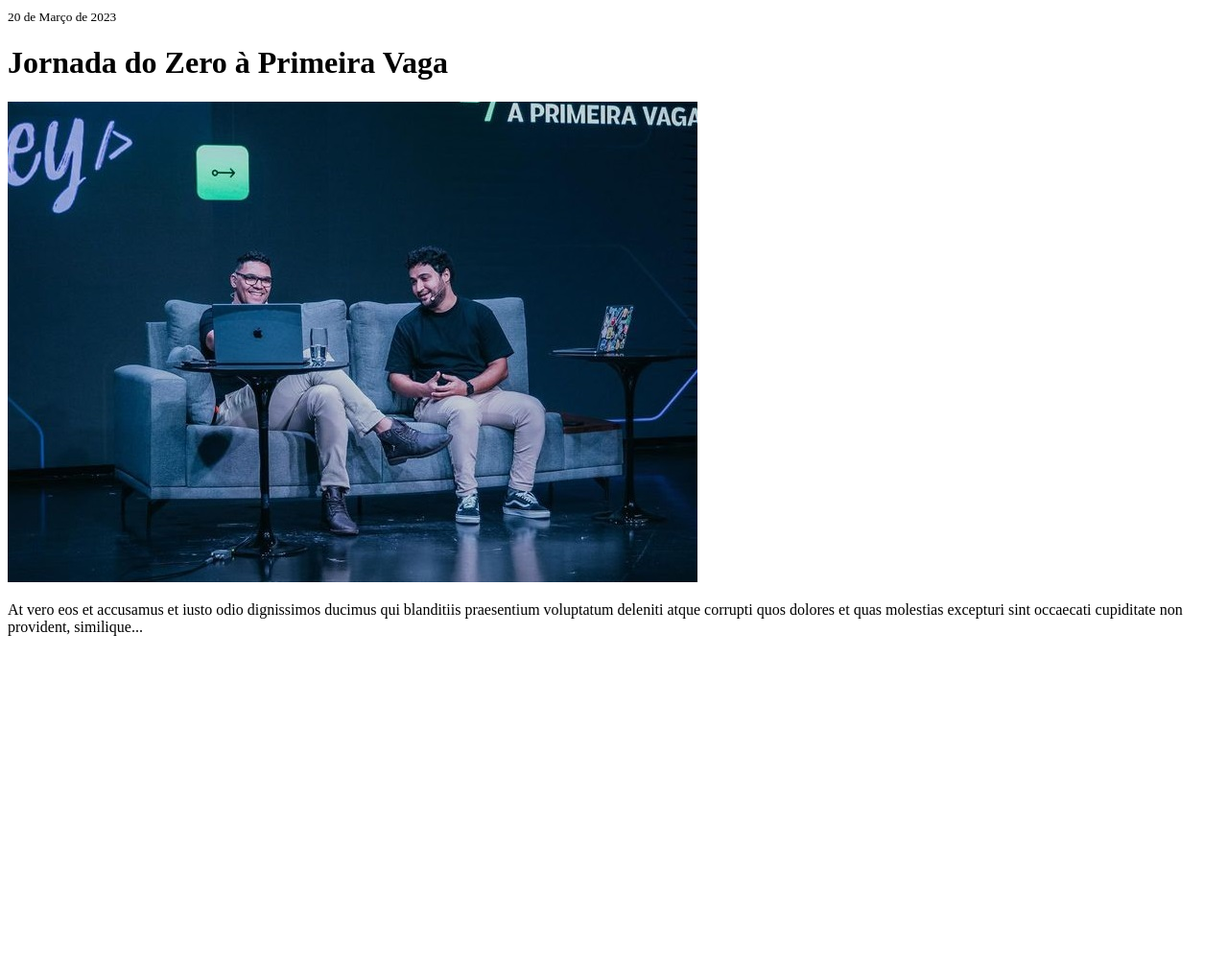
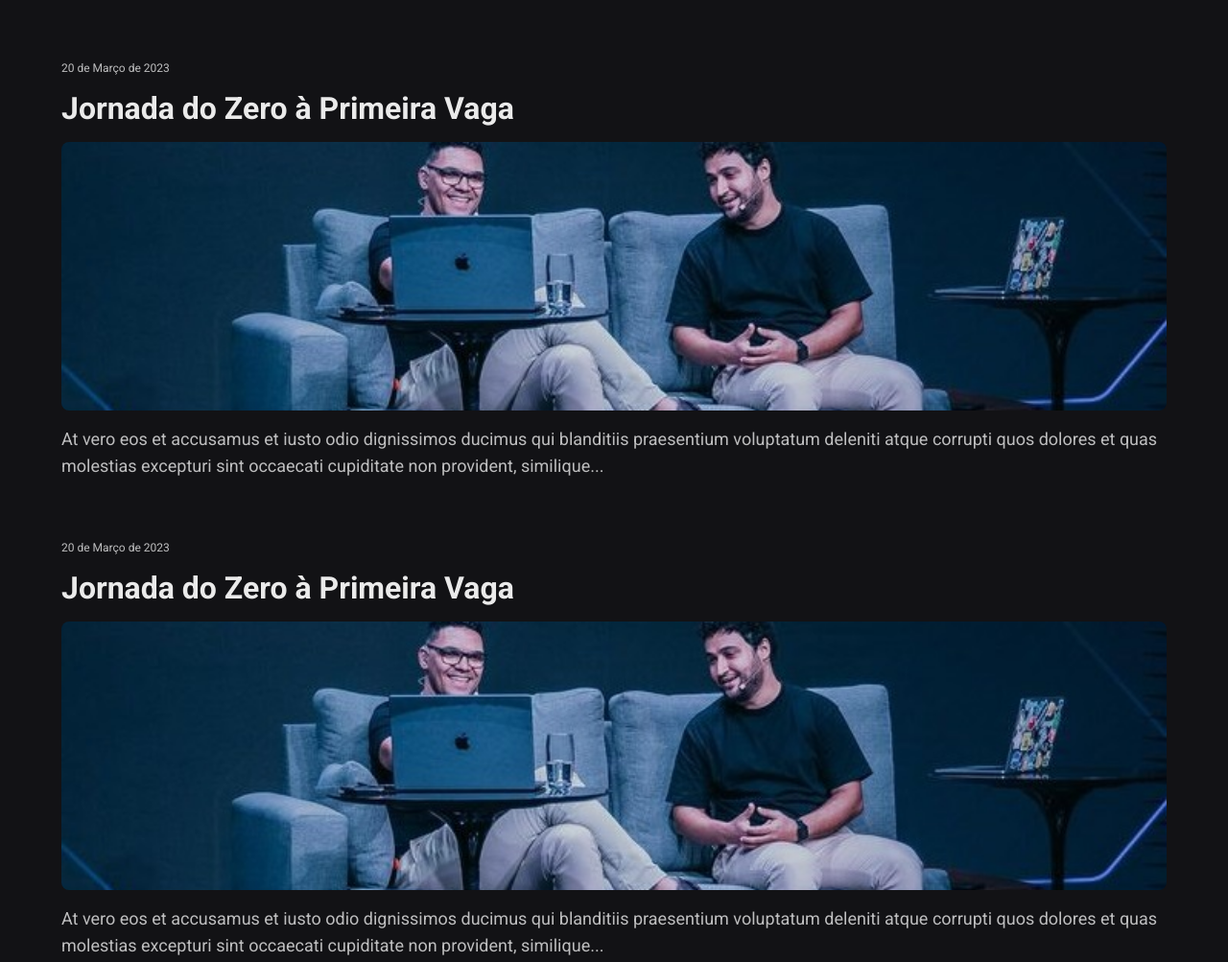
Before and after one commit to joaoriquelme/nlw-spacetime, a plain HTML site: page index.html in a window 1280 px wide. Shown: the top 1003 px of the page at 96% size. Before the commit the page ends 800 px from the top, so only its background shows below. Drawn offline with Linux system fonts and the light colour scheme.

Commit message:
inserindo código da aula 2

```diff
--- a/index.html
+++ b/index.html
@@ -5,14 +5,31 @@
   <meta http-equiv="X-UA-Compatible" content="IE=edge">
   <meta name="viewport" content="width=device-width, initial-scale=1.0">
   <link rel="shortcut icon" href="assets/favicon.png" type="image/x-icon">
+  <link rel="stylesheet" href="style.css">
   <title>NLW Spacetime</title>
 </head>
 <body>
-    <div>
-      <small>20 de Março de 2023</small>
-      <h1>Jornada do Zero à Primeira Vaga</h1>
-      <img src="assets/jornada.png" alt="Rodrigo e Mayk apresentando o evento Jornada do Zero à Primeira Vaga">
-      <p>At vero eos et accusamus et iusto odio dignissimos ducimus qui blanditiis praesentium voluptatum deleniti atque corrupti quos dolores et quas molestias excepturi sint occaecati cupiditate non provident, similique...</p>
-    </div>
+    <nav>
+      <a href="https://www.youtube.com/watch?v=3nz5HkUJaVU" target="_blank" class="memory">
+        <small>20 de Março de 2023</small>
+        <h1>Jornada do Zero à Primeira Vaga</h1>
+        <img src="assets/jornada.png" alt="Rodrigo e Mayk apresentando o evento Jornada do Zero à Primeira Vaga">
+        <p>At vero eos et accusamus et iusto odio dignissimos ducimus qui blanditiis praesentium voluptatum deleniti atque corrupti quos dolores et quas molestias excepturi sint occaecati cupiditate non provident, similique...</p>
+      </a>
+
+      <a href="https://www.youtube.com/watch?v=3nz5HkUJaVU" target="_blank" class="memory">
+        <small>20 de Março de 2023</small>
+        <h1>Jornada do Zero à Primeira Vaga</h1>
+        <img src="assets/jornada.png" alt="Rodrigo e Mayk apresentando o evento Jornada do Zero à Primeira Vaga">
+        <p>At vero eos et accusamus et iusto odio dignissimos ducimus qui blanditiis praesentium voluptatum deleniti atque corrupti quos dolores et quas molestias excepturi sint occaecati cupiditate non provident, similique...</p>
+      </a>
+
+      <a href="https://www.youtube.com/watch?v=3nz5HkUJaVU" target="_blank" class="memory">
+        <small>20 de Março de 2023</small>
+        <h1>Jornada do Zero à Primeira Vaga</h1>
+        <img src="assets/jornada.png" alt="Rodrigo e Mayk apresentando o evento Jornada do Zero à Primeira Vaga">
+        <p>At vero eos et accusamus et iusto odio dignissimos ducimus qui blanditiis praesentium voluptatum deleniti atque corrupti quos dolores et quas molestias excepturi sint occaecati cupiditate non provident, similique...</p>
+      </a>
+    </nav>
 </body>
 </html>
--- /dev/null
+++ b/style.css
@@ -0,0 +1,50 @@
+@charset "UTF-8";
+
+@import url('https://fonts.googleapis.com/css2?family=Roboto:wght@400;700&display=swap');
+
+* {
+  margin: 0px;
+  padding: 0px;
+  box-sizing: border-box;
+}
+
+body {
+  background-color: #121215;
+  color: #eaeaea;
+  font-family: 'Roboto', sans-serif;
+}
+
+nav {
+  padding: 64px;
+}
+
+.memory {
+  display: flex;
+  flex-direction: column;
+  gap: 16px;
+  text-decoration: none;
+  margin-bottom: 64px;
+}
+
+.memory small {
+  color: #bebebf;
+  font-size: 12px;
+}
+
+.memory h1 {
+  font-size: 32px;
+  color: #eaeaea;
+}
+
+.memory img {
+    width: 100%;
+    height: 280px;
+    object-fit: cover;
+    border-radius: 8px;
+}
+
+.memory p {
+  font-size: 18px;
+  color: #bebebf;
+  line-height: 28px;
+}
```
